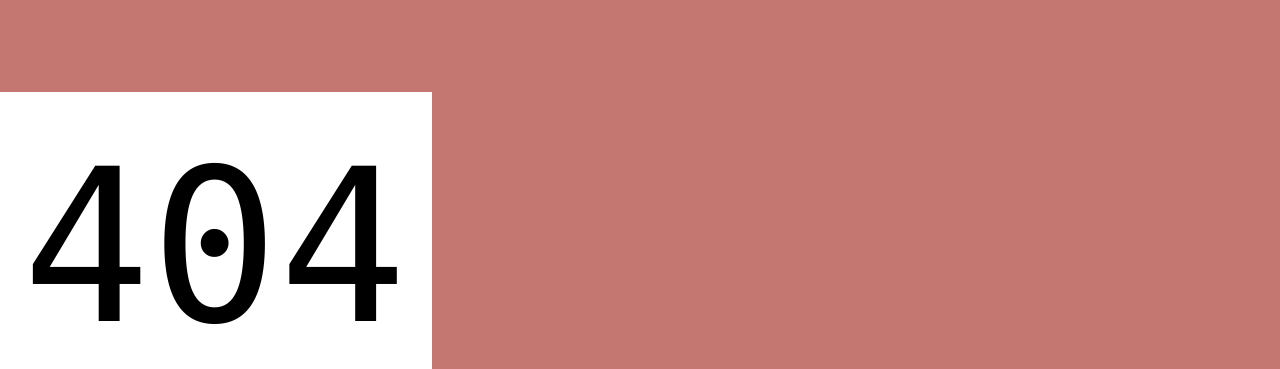
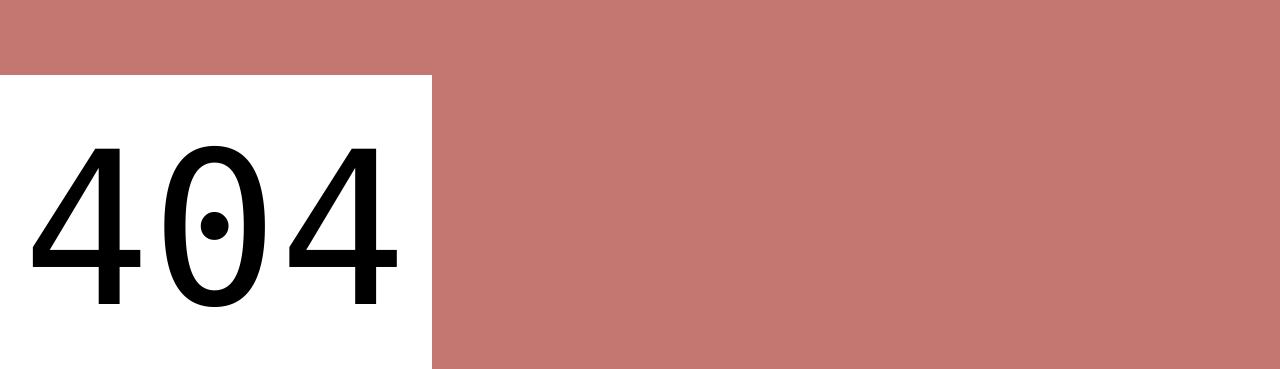
Before and after one commit to ilkayturan/myTestRepo02, a website with bundled scripts: page 404.html in a window 1280 px wide. Shown: the part 78-447 px from the top of the page. Built offline with nearby package versions, Linux system fonts and the light colour scheme; files whose address does not match are found by name.

Commit message:
Update styles.css

```diff
--- a/styles/styles.css
+++ b/styles/styles.css
@@ -38,7 +38,7 @@
   --heading-font-size-xs: 18px;
 
   /* nav height */
-  --nav-height: 98px;
+  --nav-height: 64px;
 
 }
 
```
